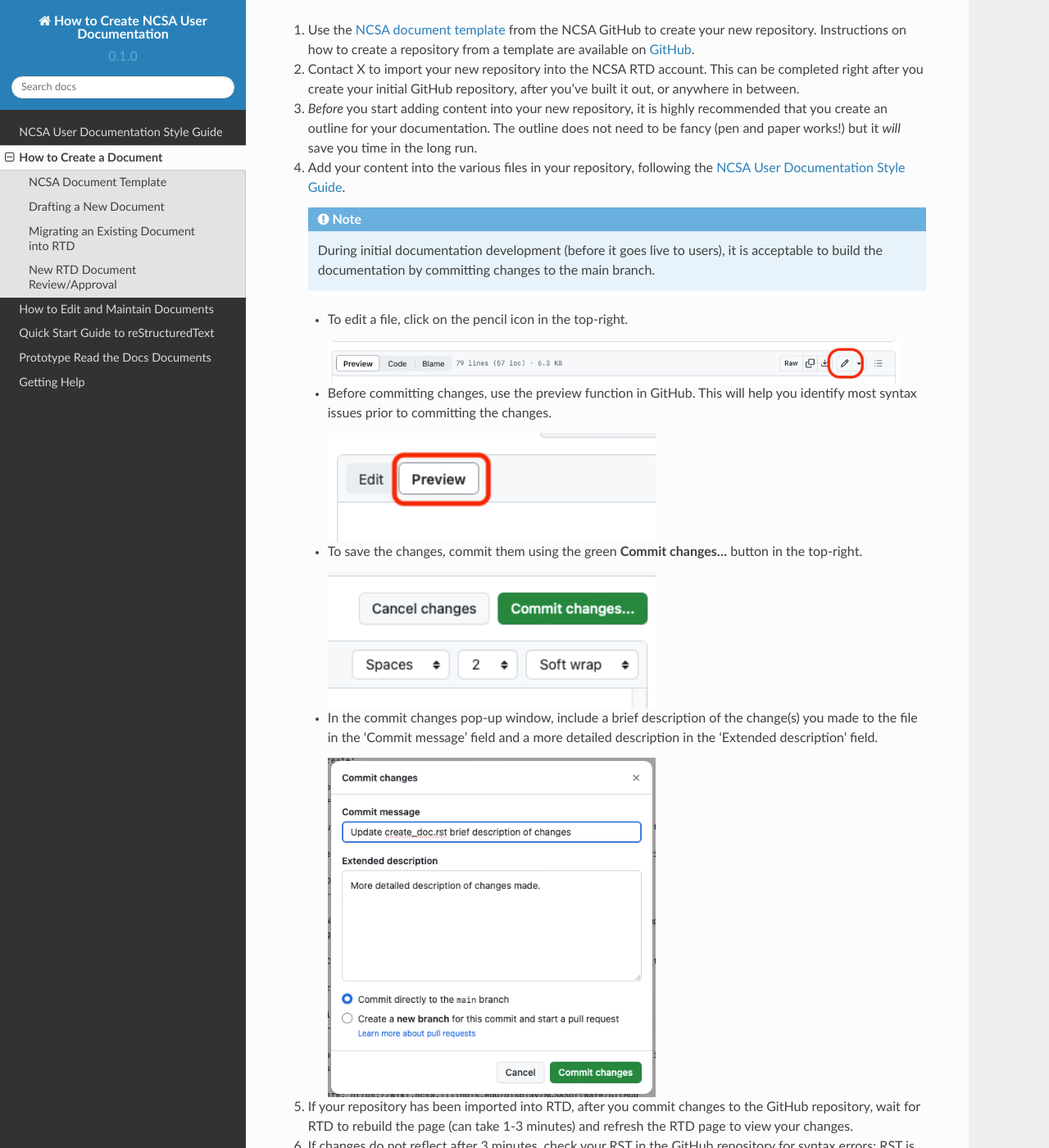
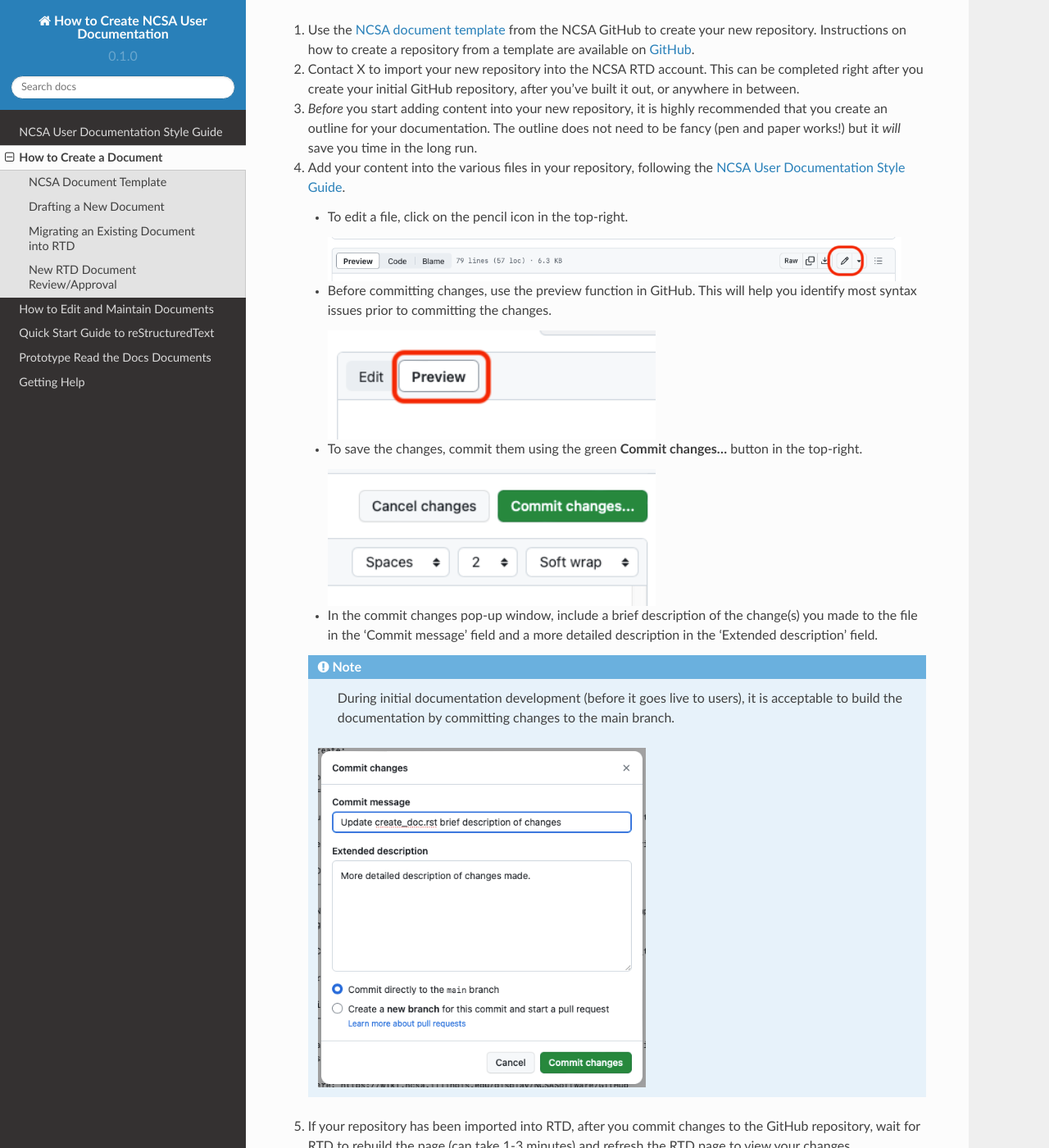
Before and after one commit to lhelms2/howto_rtd, a Sphinx documentation site: the page built from docs/source/create_doc.rst, in a window 1280 px wide and 1400 px high, scrolled down 511 px. Shown: the whole window at 82% size. Built offline with Sphinx 7.4.7 and the Read the Docs theme 2.0.0, drawn with Linux system fonts in a browser that asks for light colours; part of the change alters nothing that is shown.

```diff
--- a/docs/source/create_doc.rst
+++ b/docs/source/create_doc.rst
@@ -30,10 +30,6 @@ The expectation is that new documentation will have at least one editorial revie
 3. *Before* you start adding content into your new repository, it is highly recommended that you create an outline for your documentation. The outline does not need to be fancy (pen and paper works!) but it *will* save you time in the long run.
 4. Add your content into the various files in your repository, following the :ref:`style`.
 
-   .. note::
-
-      During initial documentation development (before it goes live to users), it is acceptable to build the                documentation by committing changes to the main branch.
-
    - To edit a file, click on the pencil icon in the top-right.
 
      .. image:: images/edit-button-marked.png
@@ -53,6 +49,10 @@ The expectation is that new documentation will have at least one editorial revie
          :width: 400
 
    - In the commit changes pop-up window, include a brief description of the change(s) you made to the file in the 'Commit message' field and a more detailed description in the 'Extended description' field.
+
+   .. note::
+
+      During initial documentation development (before it goes live to users), it is acceptable to build the documentation by committing changes to the main branch.
 
      .. image:: images/commit-pop-up.png
          :alt: GitHub commit changes pop-up window
```
